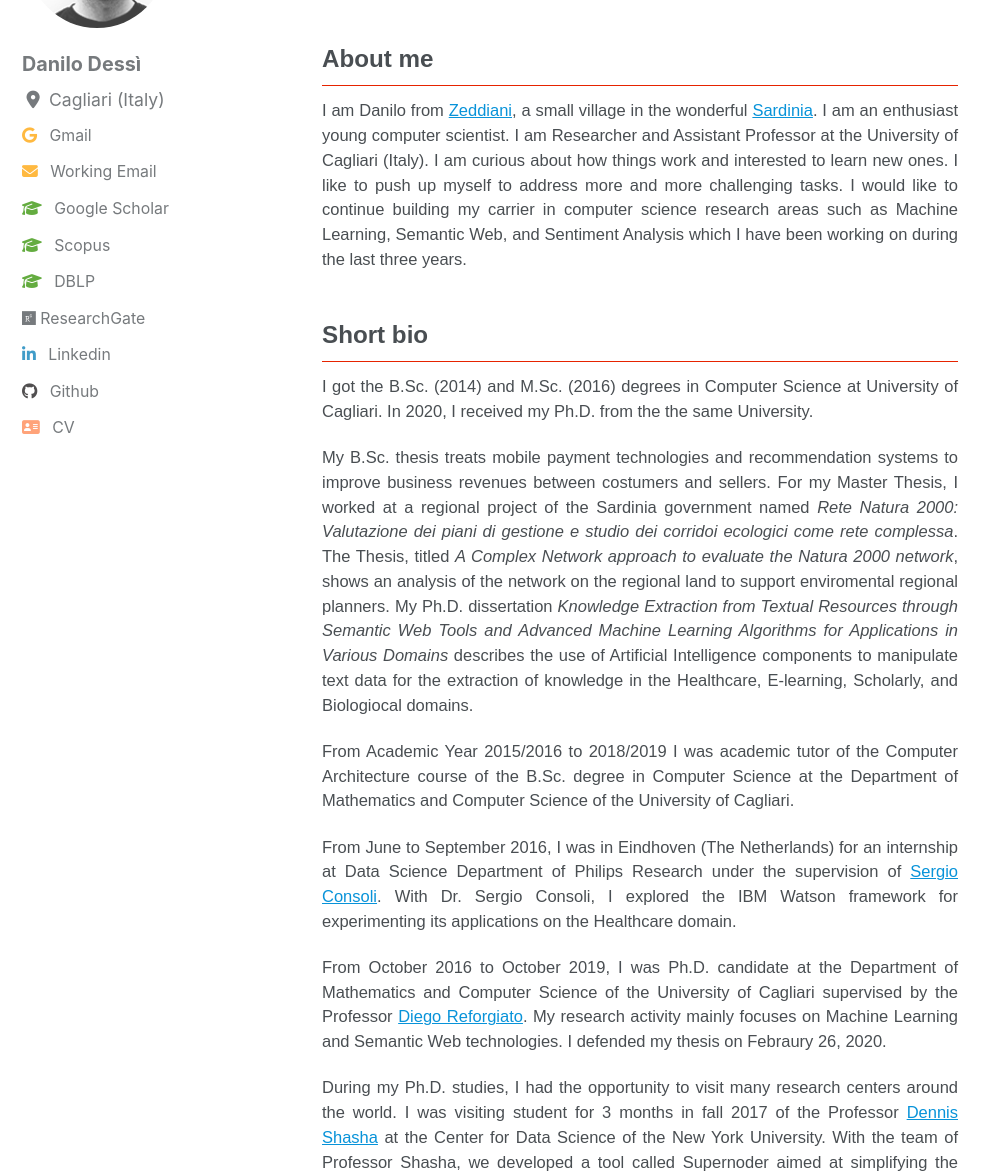
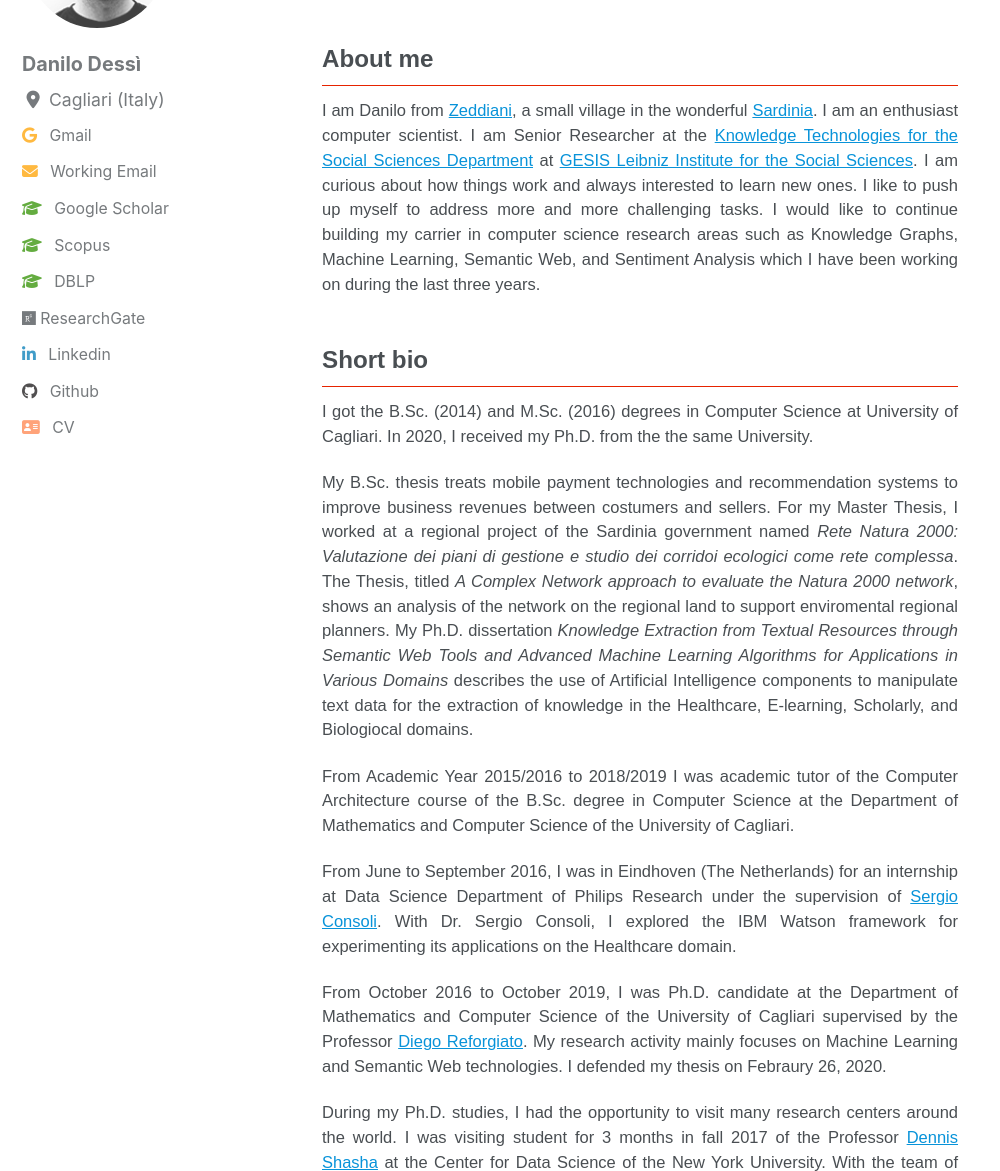
Before and after one commit to danilo-dessi/danilo-dessi.github.io, a Jekyll site: the page built from index.md, in a window 1280 px wide and 1400 px high, cut to the strip 229-1400 px from the top of the window. Shown: the whole strip, without its empty margins (0-1000 px from the left). Built offline with Jekyll 4.4.1, drawn with Linux system fonts in a browser that asks for light colours; cached includes are drawn as plain includes; nearby versions of some CDN libraries; the list of posts is cut into pages by our own code; some of the changed text lies outside the part shown.

Commit message:
update nov 2022

```diff
--- a/index.md
+++ b/index.md
@@ -8,7 +8,7 @@ title: ""
 ## About me
 
 I am Danilo from [Zeddiani](https://en.wikipedia.org/wiki/Zeddiani), a small village in the wonderful [Sardinia](https://en.wikipedia.org/wiki/Sardinia).
-I am an enthusiast young computer scientist. I am Researcher and Assistant Professor at the University of Cagliari (Italy). I am curious about how things work and interested to learn new ones. I like to push up myself to address more and more challenging tasks. I would like to continue building my carrier in computer science research areas such as Machine Learning, Semantic Web, and Sentiment Analysis which I have been working on during the last three years.
+I am an enthusiast computer scientist. I am Senior Researcher at the [Knowledge Technologies for the Social Sciences Department](https://www.gesis.org/en/institute/departments/knowledge-technologies-for-the-social-sciences) at [GESIS Leibniz Institute for the Social Sciences](https://www.gesis.org/en/home). I am curious about how things work and always interested to learn new ones. I like to push up myself to address more and more challenging tasks. I would like to continue building my carrier in computer science research areas such as Knowledge Graphs, Machine Learning, Semantic Web, and Sentiment Analysis which I have been working on during the last three years.
 
 ## Short bio
 
@@ -28,15 +28,9 @@ I was also visiting student of the Professor [Enrico Motta](http://people.kmi.op
 
 From January 2020 to November 2021 I was working as PostDoc / Senior Researcher at [FIZ Karlsruhe](https://www.fiz-karlsruhe.de/) within the [FIZ ISE](https://www.fiz-karlsruhe.de/en/forschung/information-service-engineering) team with the Professor [Harald Sack](https://www.fiz-karlsruhe.de/en/forschung/lebenslauf-prof-dr-harald-sack).
 
-Currently, I am Researcher and Assistant Professor at the Departiment of Mathematics and Computer Science at the University of Cagliari (Italy).
+From October 2021 to September 2022, I was Researcher at the University of Cagliari where I was Professor of the course of Computer Architecture course within the B.Sc. on Applied Informatics and Data Analytics.
+
+
 
 ## Research Interests
-- Machine Learning
-
-- Scholarly Data
-
-- Sentiment Analysis
-
-- Text Mining
-
-- Knowledge Graphs
+Knowledge Graphs - Scholarly Data - Sentiment Analysis - Text Mining - Machine Learning
```
